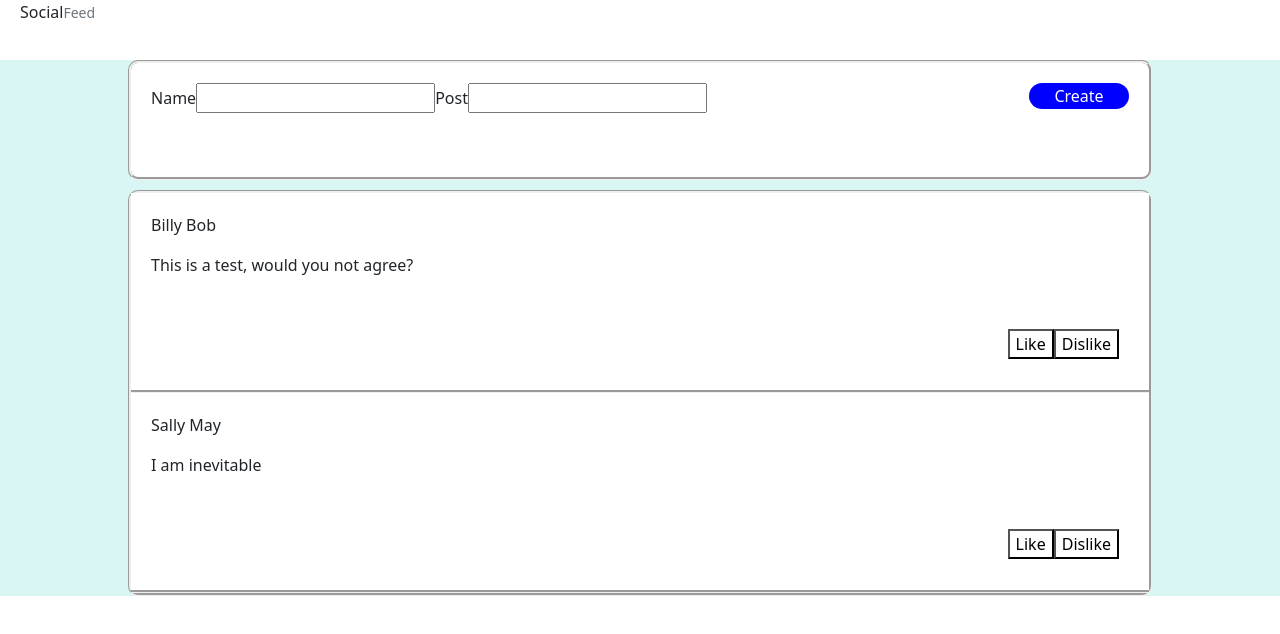
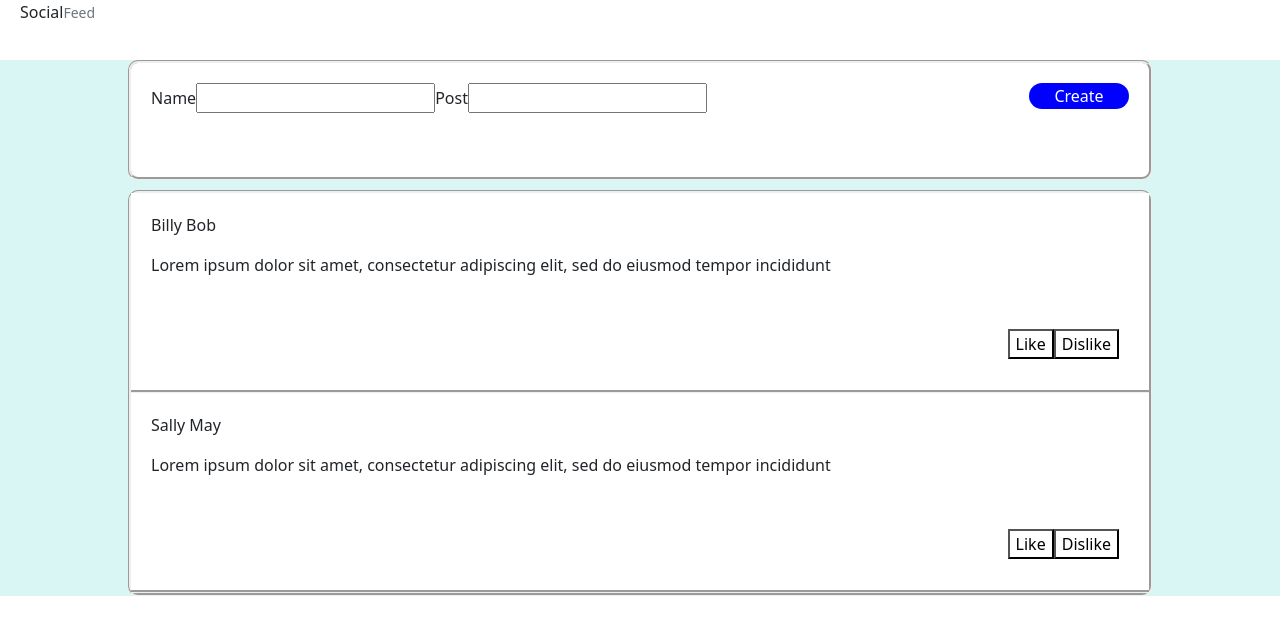
Before and after one commit to deshawnb/social-feed-project, a React (Create React App) app: page / in a window 1280 px wide. Shown: the top 634 px of the page. Built offline with nearby package versions, Linux system fonts and the light colour scheme.

Commit message:
fixed text overflow from post comments

```diff
--- a/src/App.jsx
+++ b/src/App.jsx
@@ -6,7 +6,7 @@ import './App.css'
 
 function App() {
 
-  const [posts, setPosts] = useState([{name: 'Billy Bob', comment: 'This is a test, would you not agree?'},{name: 'Sally May', comment: 'I am inevitable'}])
+  const [posts, setPosts] = useState([{name: 'Billy Bob', comment: 'Lorem ipsum dolor sit amet, consectetur adipiscing elit, sed do eiusmod tempor incididunt '},{name: 'Sally May', comment: 'Lorem ipsum dolor sit amet, consectetur adipiscing elit, sed do eiusmod tempor incididunt '}])
 
   function addNewPost(post){
 
--- a/src/Components/Post/Post.css
+++ b/src/Components/Post/Post.css
@@ -18,7 +18,6 @@
     float: right;
     margin: 10px;
 }
-/* button {
-    border-style: groove;
-    border-radius: 10px;
-} */
+.p {
+    overflow: 'auto'
+}
--- a/src/Components/Post/Post.jsx
+++ b/src/Components/Post/Post.jsx
@@ -31,7 +31,7 @@ const Post = (props) => {
   return (
     <div className="post">
       <p>{props.name}</p>
-      <p style={{overflow: 'scroll', height: '50px'}}>{props.comment}</p>
+      <p style={{overflow: 'auto', height: '50px'}}>{props.comment}</p>
       <div className="button">
         <button className={like} onClick={liked}>Like</button>
         <button className={dislike} onClick={disliked}>Dislike</button>
```
